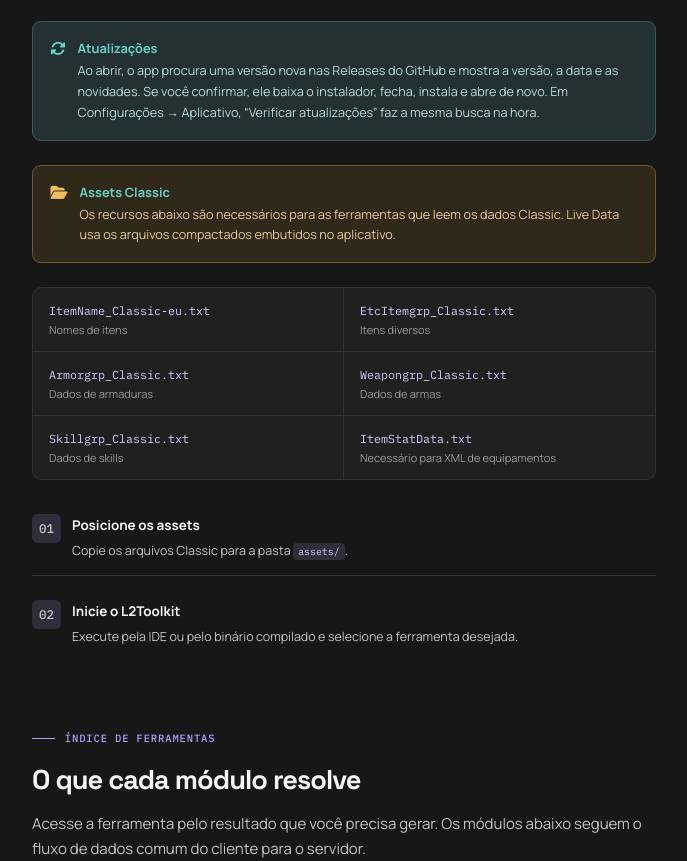
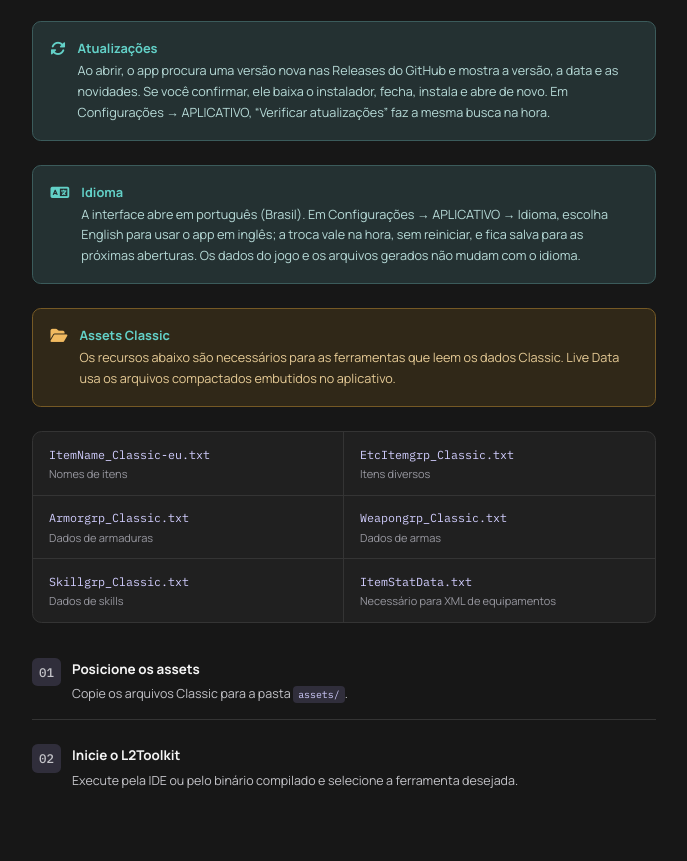
Before and after one commit to majestic-world/Toolkit, a plain HTML site: page docs/index.html in a window 1280 px wide. Shown: the part 1028-1889 px from the top of the page, without its empty margins (336-1023 px from the left). Drawn offline with Linux system fonts and the light colour scheme.

Commit message:
docs: documentar localização (guia, AGENTS, glossário, README e site)

```diff
--- a/docs/index.html
+++ b/docs/index.html
@@ -470,7 +470,8 @@
                     <article class="card"><div class="card-icon"><i class="fa-brands fa-windows"></i></div><h3>Ambiente suportado</h3><p>Windows 10 ou 11, arquitetura x64 e .NET 10.</p></article>
                     <article class="card"><div class="card-icon"><i class="fa-solid fa-laptop-code"></i></div><h3>Para desenvolver</h3><p>Use Visual Studio ou Rider para restaurar, compilar e executar o projeto.</p></article>
                 </div>
-                <div class="callout"><i class="fa-solid fa-rotate"></i><div><strong>Atualizações</strong><p>Ao abrir, o app procura uma versão nova nas Releases do GitHub e mostra a versão, a data e as novidades. Se você confirmar, ele baixa o instalador, fecha, instala e abre de novo. Em Configurações → Aplicativo, “Verificar atualizações” faz a mesma busca na hora.</p></div></div>
+                <div class="callout"><i class="fa-solid fa-rotate"></i><div><strong>Atualizações</strong><p>Ao abrir, o app procura uma versão nova nas Releases do GitHub e mostra a versão, a data e as novidades. Se você confirmar, ele baixa o instalador, fecha, instala e abre de novo. Em Configurações → APLICATIVO, “Verificar atualizações” faz a mesma busca na hora.</p></div></div>
+                <div class="callout"><i class="fa-solid fa-language"></i><div><strong>Idioma</strong><p>A interface abre em português (Brasil). Em Configurações → APLICATIVO → Idioma, escolha English para usar o app em inglês; a troca vale na hora, sem reiniciar, e fica salva para as próximas aberturas. Os dados do jogo e os arquivos gerados não mudam com o idioma.</p></div></div>
                 <div class="callout note"><i class="fa-solid fa-folder-open"></i><div><strong>Assets Classic</strong><p>Os recursos abaixo são necessários para as ferramentas que leem os dados Classic. Live Data usa os arquivos compactados embutidos no aplicativo.</p></div></div>
                 <div class="data-list" aria-label="Arquivos de assets necessários">
                     <div class="data-item"><code>ItemName_Classic-eu.txt</code><span>Nomes de itens</span></div>
```
Also changed, not shown: 5 other files.
